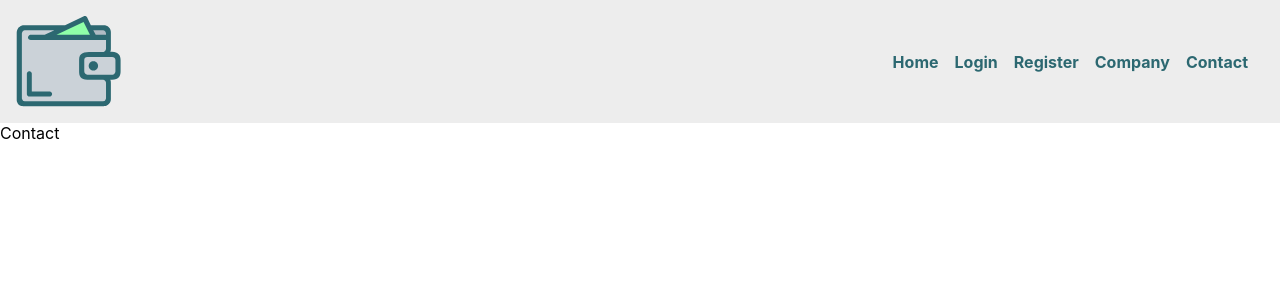
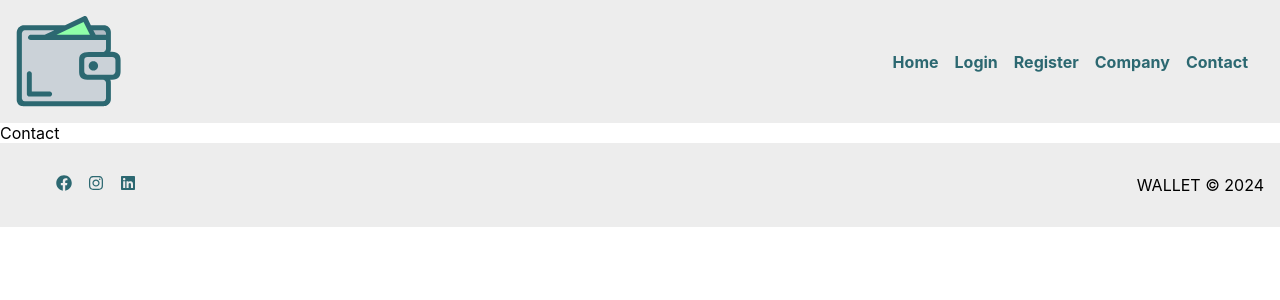
Before and after one commit to dimasdevspro/wallet-for-sellers-r, a React (Create React App) app: page /contact in a window 1280 px wide. Shown: the top 300 px of the page. Built offline with nearby package versions, Linux system fonts and the light colour scheme.

Commit message:
add footer

```diff
--- a/package.json
+++ b/package.json
@@ -8,6 +8,7 @@
     "@testing-library/user-event": "^13.5.0",
     "react": "^18.3.1",
     "react-dom": "^18.3.1",
+    "react-icons": "^5.2.1",
     "react-router-dom": "^6.23.1",
     "react-scripts": "5.0.1",
     "web-vitals": "^2.1.4"
--- a/src/App.js
+++ b/src/App.js
@@ -5,6 +5,7 @@ import Register from '../src/components/pages/Register'
 import Company from '../src/components/pages/Company'
 import Contact from '../src/components/pages/Contact'
 import Navbar from './components/layout/Navbar'
+import Footer from './components/layout/Footer'
 import './App.css'
 
 function App() {
@@ -20,6 +21,7 @@ function App() {
       <Route path='/company' element={<Company/>}/>
       <Route path='/contact' element={<Contact/>}/>
       </Routes>
+      <Footer/>
     </Router>
   );
 }
--- /dev/null
+++ b/src/components/layout/Footer.js
@@ -0,0 +1,24 @@
+import { FaFacebook, FaInstagram, FaLinkedin } from 'react-icons/fa';
+import styles from '../layout/Footer.module.css';
+
+function Footer(){
+    return (
+
+        <footer className={styles.footer}>
+            <ul className={styles.list}>
+            <li>
+               <a href='https://www.facebook.com/dimas.pereira.547' target='blank'><FaFacebook/></a>
+            </li>
+            <li>
+               <a href='https://www.instagram.com/dimas_apereira/' target='blank'><FaInstagram/></a>
+            </li>
+            <li>
+               <a href='https://www.linkedin.com/in/dimas-apereira/' target='blank'><FaLinkedin/></a>
+            </li>
+         </ul>
+           <p> WALLET © 2024</p>
+        </footer>
+    )
+}
+
+export default Footer
--- /dev/null
+++ b/src/components/layout/Footer.module.css
@@ -0,0 +1,17 @@
+footer {
+    justify-content: center;
+    align-items: center;
+}
+
+.footer {
+    display: flex;
+    justify-content: space-between;
+    background-color: #ededed;
+    padding: 1em;
+}
+
+.list {
+    display: flex;
+    list-style: none;
+    align-items:center;
+}
```
Also changed, not shown: 1 other file (tests, documents, lock files or other folders).
